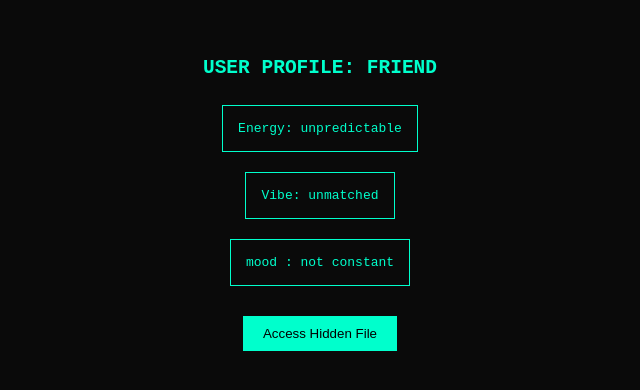
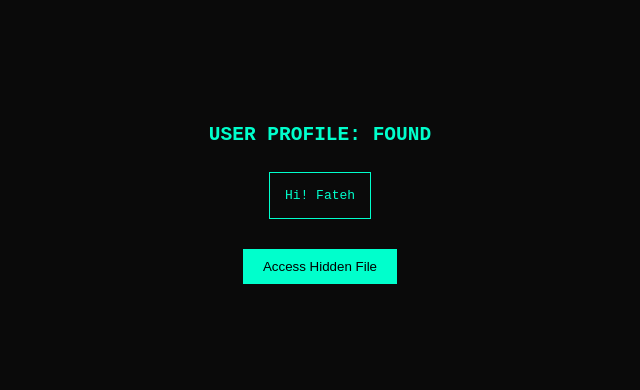
Before and after one commit to ekmanpersonal/birthday, a plain HTML site: page index.html in a window 1280 px wide. Shown: the part 224-614 px from the top of the page, without its empty margins (320-960 px from the left). Drawn offline with Linux system fonts and the light colour scheme.

Commit message:
Update index.html

```diff
--- a/index.html
+++ b/index.html
@@ -62,23 +62,21 @@
 </div>
 
 <div id="dashboard" class="center hidden">
-  <h2>USER PROFILE: FRIEND</h2>
+  <h2>USER PROFILE: FOUND</h2>
 
-  <div class="card">Energy: unpredictable</div>
-  <div class="card">Vibe: unmatched</div>
-  <div class="card">mood : not constant</div>
+  <div class="card">Hi! Fateh</div>
+
 
   <button onclick="showSecret()">Access Hidden File</button>
 </div>
 
 <div id="secret" class="center hidden">
-  <p>Nothing here</p>
+  <p>You don’t say much. But you show up. That’s what matters.</p>
   <button onclick="finalScreen()">Continue</button>
 </div>
 
 <div id="final" class="center hidden">
   <h1>HAPPY BIRTHDAY 🎂</h1>
-
 </div>
 
 <script>
```
